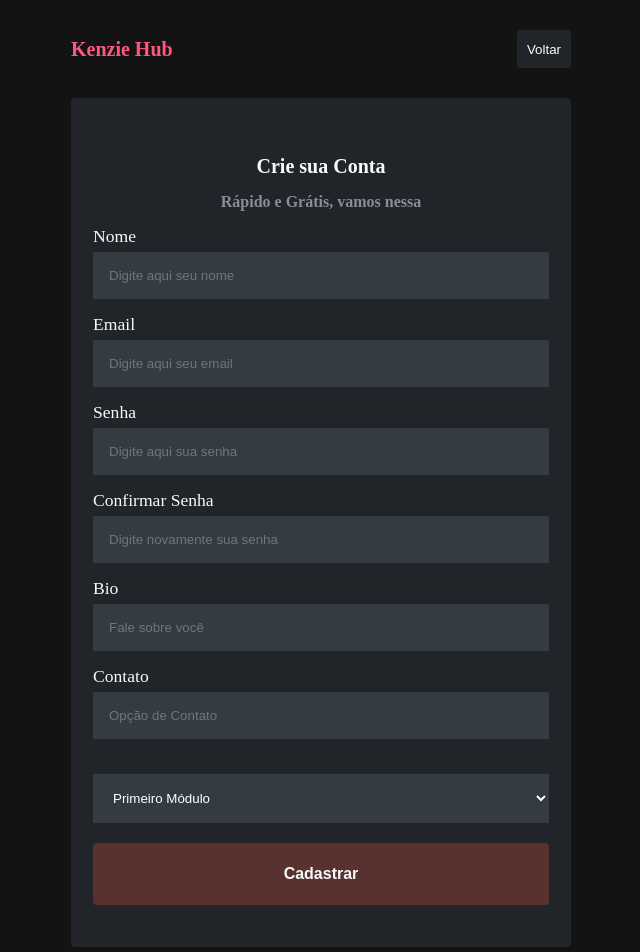
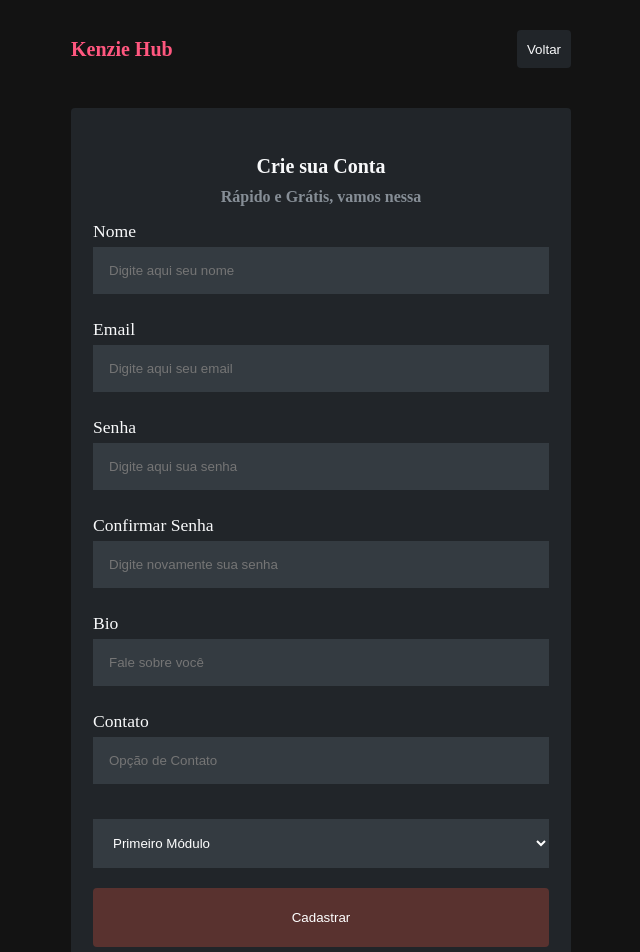
Before and after one commit to gabrielsuch/React-KenzieHub, a React (Create React App) app: page /signup in a window 1280 px wide. Shown: the top 952 px of the page, without its empty margins (319-959 px from the left). Built offline with nearby package versions, Linux system fonts and the light colour scheme.

Commit message:
fix: signup html and css

```diff
--- a/src/pages/Signup/index.tsx
+++ b/src/pages/Signup/index.tsx
@@ -1,4 +1,4 @@
-import {Container, Header, Box, Register, Form, Title, RegisterButton, Modules, Select, ErrorMessage} from "./style"
+import {Container, Header, Box, ErrorMessage} from "./style"
 
 import {Input} from "../../components/Input/index"
 
@@ -40,14 +40,13 @@ export const Signup = () => {
                 </div>
             </Header>
             <Box>
-                <Register>
-                    <Form onSubmit={handleSubmit(submit)}>
-                        <Title>
+                <form onSubmit={handleSubmit(submit)}>
+                    <div className="formTitle">
                         <h1>Crie sua Conta</h1>
-                        </Title>
-                        <Title>
+                    </div>
+                    <div className="formTitle">
                         <h2>Rápido e Grátis, vamos nessa</h2>
-                        </Title>
+                    </div>
                     <Input id="name" label="Nome" type="text" placeholder="Digite aqui seu nome" register={register} error={errors.name}/>
                     <Input id="email" label="Email" type="text" placeholder="Digite aqui seu email" register={register} error={errors.email}/>
                     <Input id="password" label="Senha" type="password" placeholder="Digite aqui sua senha" register={register} error={errors.password}/>
@@ -55,21 +54,20 @@ export const Signup = () => {
                     <Input id="bio" label="Bio" type="text" placeholder="Fale sobre você" register={register} error={errors.bio}/>
                     <Input id="contact" label="Contato" type="text" placeholder="Opção de Contato" register={register} error={errors.contact}/>
 
-                        <Modules>
-                            <Select {...register("course_module")}>
+                    <div id="modules">
+                        <select {...register("course_module")}>
                         {
                             modules.map((module, index) => {
                                 return <option key={index}>{module}</option>
                             })
                         }
-                            </Select>
-                        </Modules>
+                        </select>
+                    </div>
                     <ErrorMessage>{errors.course_module?.message}</ErrorMessage>
-                        <RegisterButton type="submit">
-                            <h2>Cadastrar</h2>
-                        </RegisterButton>
-                    </Form>
-                </Register>
+                    <div className="containerButton">
+                        <button type="submit">Cadastrar</button>
+                    </div>
+                </form>
             </Box>
         </Container>
     )
--- a/src/pages/Signup/style.ts
+++ b/src/pages/Signup/style.ts
@@ -1,4 +1,5 @@
 import styled from "styled-components"
+
 
 export const Container = styled.div `
     width: 100%;
@@ -44,31 +45,16 @@ export const Box = styled.div `
     background-color: var(--color-gray-3);
     border-radius: 4px;
     padding: 42px 22px;
-`
+    margin: 10px 0px;
 
-export const Form = styled.form `
-    color: red;
-
-    @media (max-width: 420px){
+    form {
+        width: 100%;
         display: flex;
         flex-direction: column;
-        justify-content: center;
-    }
-`
 
-export const ErrorMessage = styled.span `
-    color: red;
-`
-
-export const Register = styled.div `
-    display: flex;
-    flex-direction: column;
-    justify-content: center;
-`
-
-export const Title = styled.div `
+        .formTitle {
             text-align: center;
-    margin: 15px 0px;
+            margin: 5px 0px;
 
             h1 {
                 font-weight: 700;
@@ -77,28 +63,34 @@ export const Title = styled.div `
             h2 {
                 color: var(--color-gray-1);
             }
-`
+        }
 
-export const RegisterButton = styled.button `
+        #modules {
             width: 100%;
-    background-color: #59322F;
+
+            select {
+                width: 100%;
+                padding: 16px;
+                margin: 20px 0px;
+                color: #FFFFFF;
+                background-color: var(--color-gray-2);
+            }
+        }
+
+        .containerButton {
+            button {
+                width: 100%;
                 padding: 22px;
                 border-radius: 4px;
+                text-align: center;
+                color: #FFFFFF;
+                background-color: #59322F;
                 cursor: pointer;
-
-    h2 {
-        text-align: center;
+            }
+        }
     }
 `
 
-export const Modules = styled.div `
-    width: 100%;
+export const ErrorMessage = styled.span `
+    color: red;
 `
-
-export const Select = styled.select `
-    width: 100%;
-    background-color: var(--color-gray-2);
-    color: white;
-    padding: 16px;
-    margin: 20px 0px;
-`
```
Lines whose indentation alone changed are shown as unchanged.
